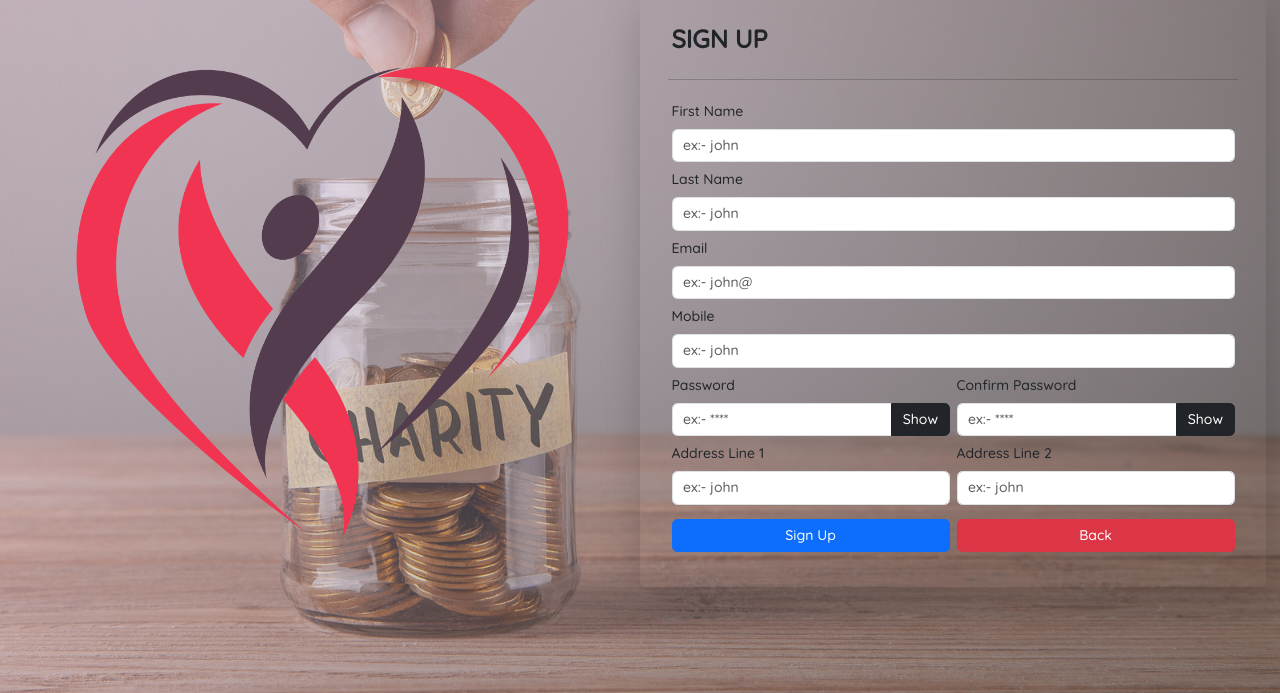
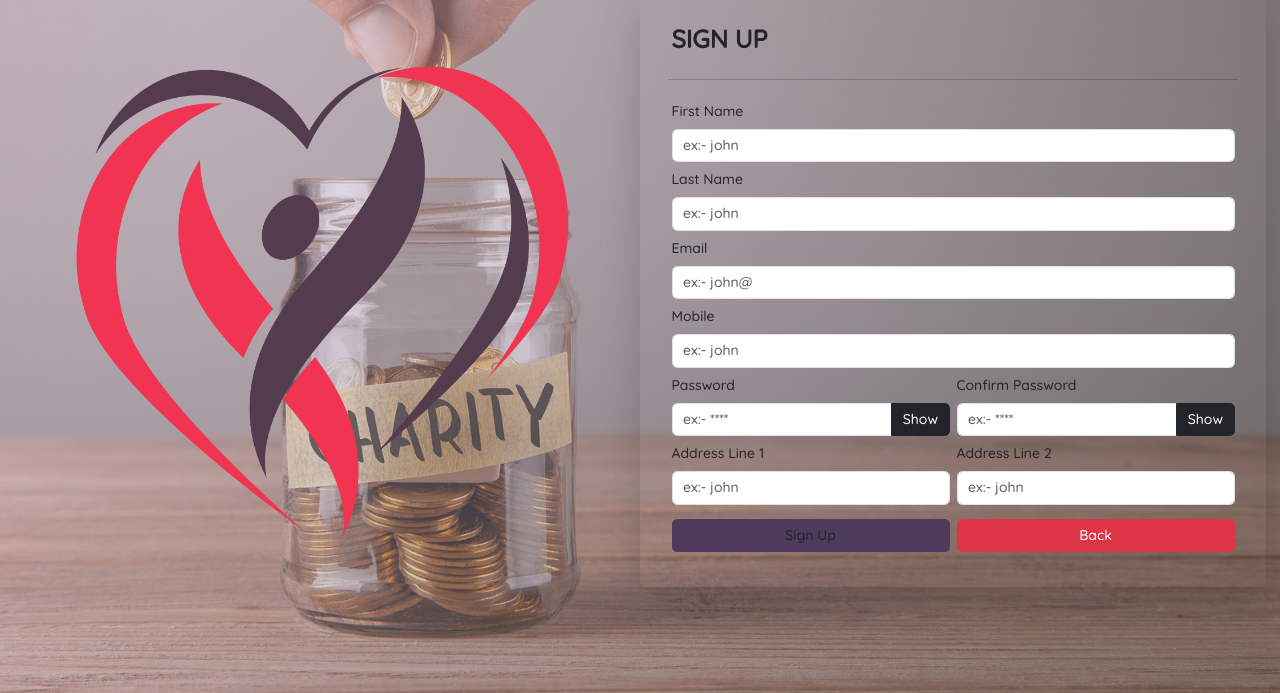
Before and after one commit to Helitha1/Migten, a PHP site: page /signUp.php in a window 1280 px wide. Shown: the part 107-800 px from the top of the page. Run offline with PHP 8.4, Linux system fonts and the light colour scheme; some libraries are stand-ins or nearby versions.

Commit message:
Update signUp.php

```diff
--- a/signUp.php
+++ b/signUp.php
@@ -85,7 +85,7 @@
                             </div> -->
 
                             <div class="col-12 col-lg-6 d-grid my-3">
-                                <button class="btn btn-primary">Sign Up</button>
+                                <button class="btn" style="background-color: #4e3a5a;">Sign Up</button>
                             </div>
                             <div class="col-12 col-lg-6 d-grid my-3">
                                 <button class="btn btn-danger">Back</button>
```
